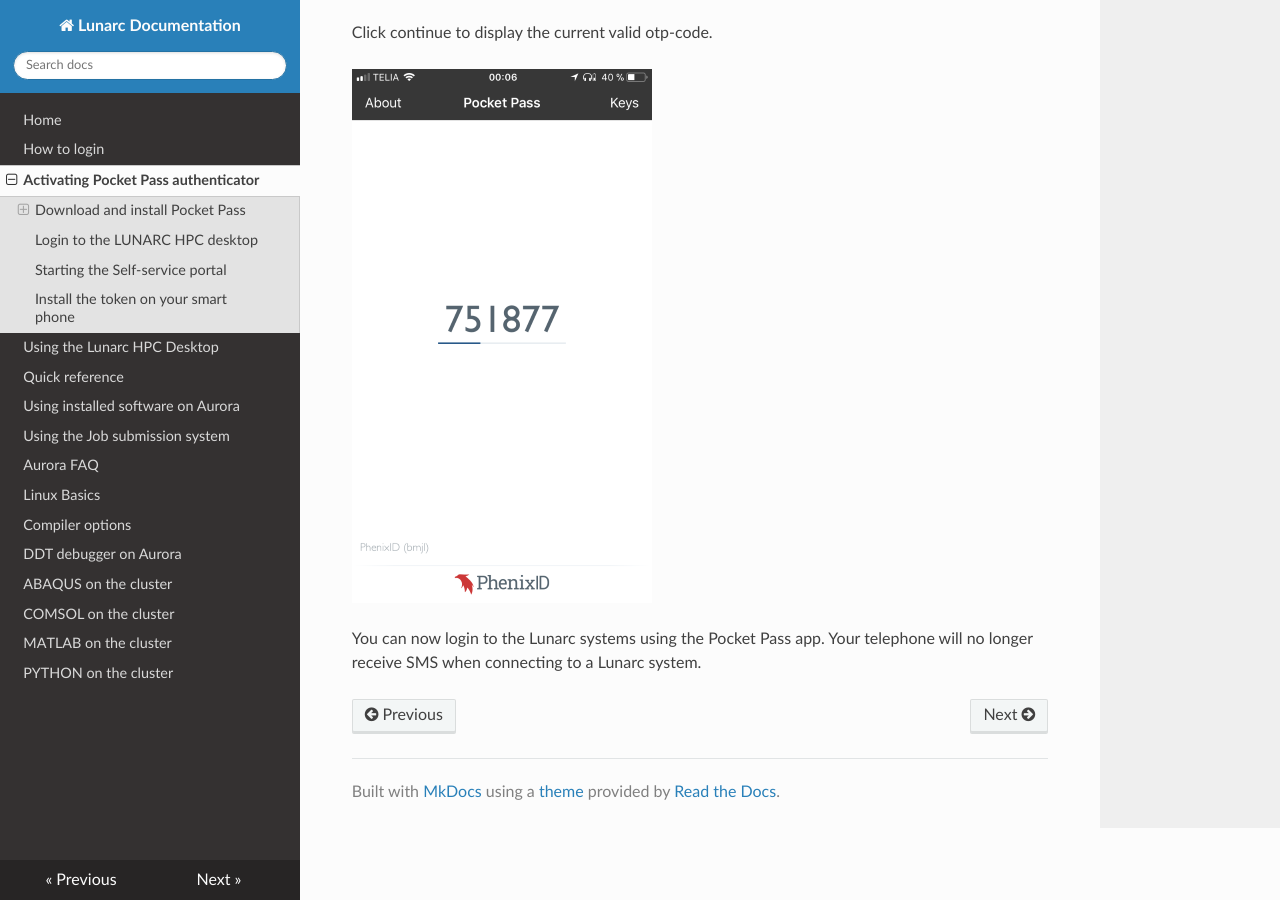
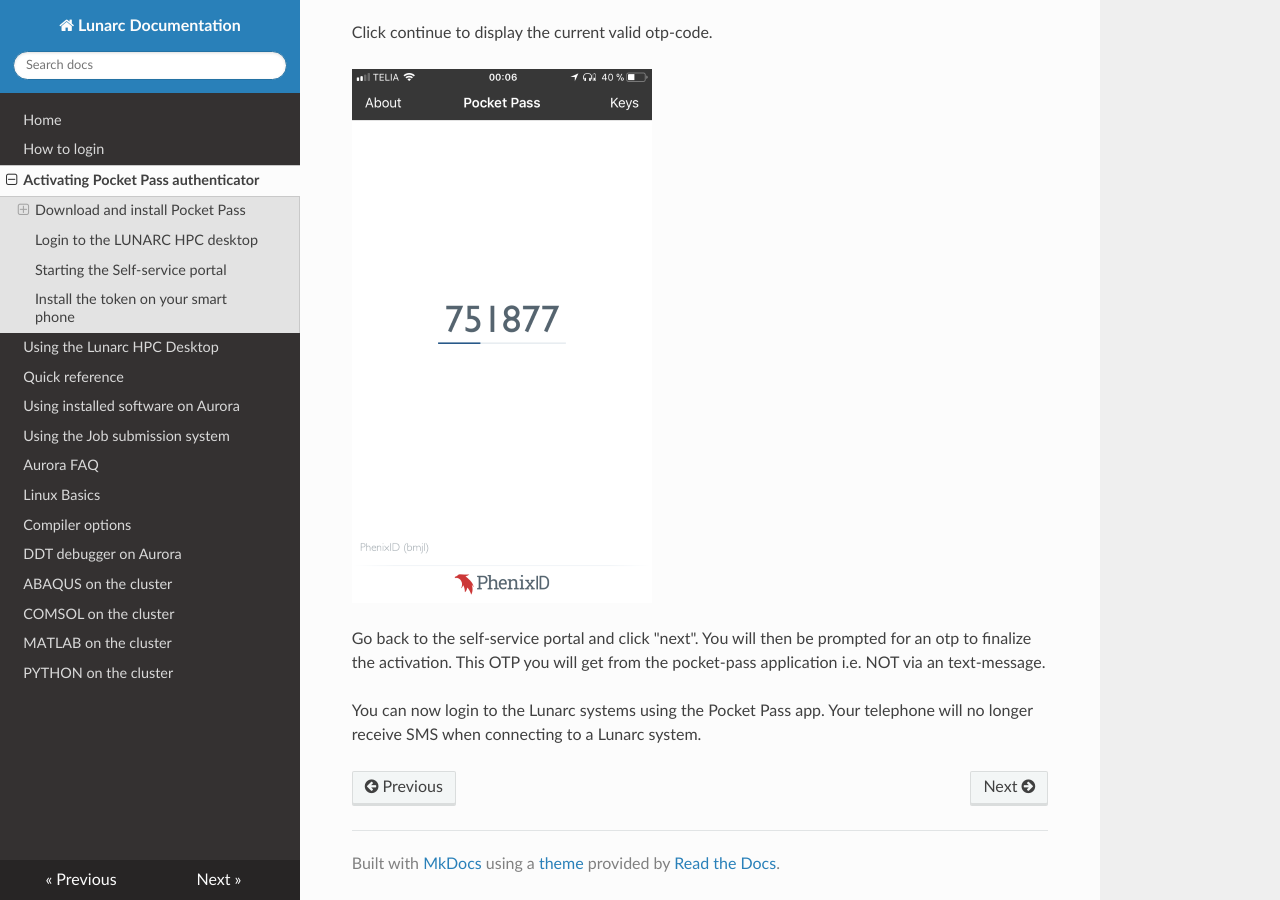
Before and after one commit to lunarc/lunarc_docs, an MkDocs documentation site: the page built from docs/authenticator_howto.md, in a window 1280 px wide and 900 px high, scrolled down 5564 px. Built offline with MkDocs 1.6.1, drawn with Linux system fonts in a browser that asks for light colours; nearby versions of some CDN libraries; old or Windows-style settings are respelled for this version of MkDocs.

Commit message:
Authenticator-instructions
Added more instructions.

```diff
--- a/docs/authenticator_howto.md
+++ b/docs/authenticator_howto.md
@@ -65,4 +65,6 @@
 
 ![sample screen](images/pp_ss6.png "Desktop sample screen")
 
+Go back to the self-service portal and click "next". You will then be prompted for an otp to finalize the activation. This OTP you will get from the pocket-pass application i.e. NOT via an text-message.
+
 You can now login to the Lunarc systems using the Pocket Pass app. Your telephone will no longer receive SMS when connecting to a Lunarc system.
```
